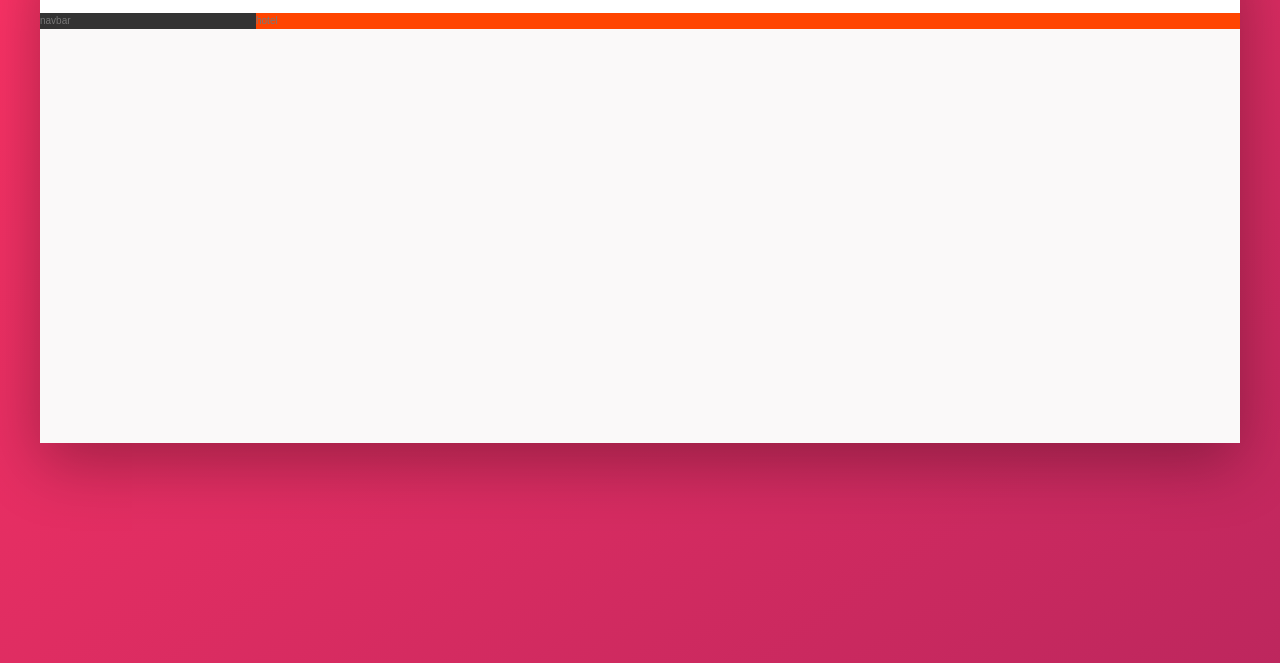
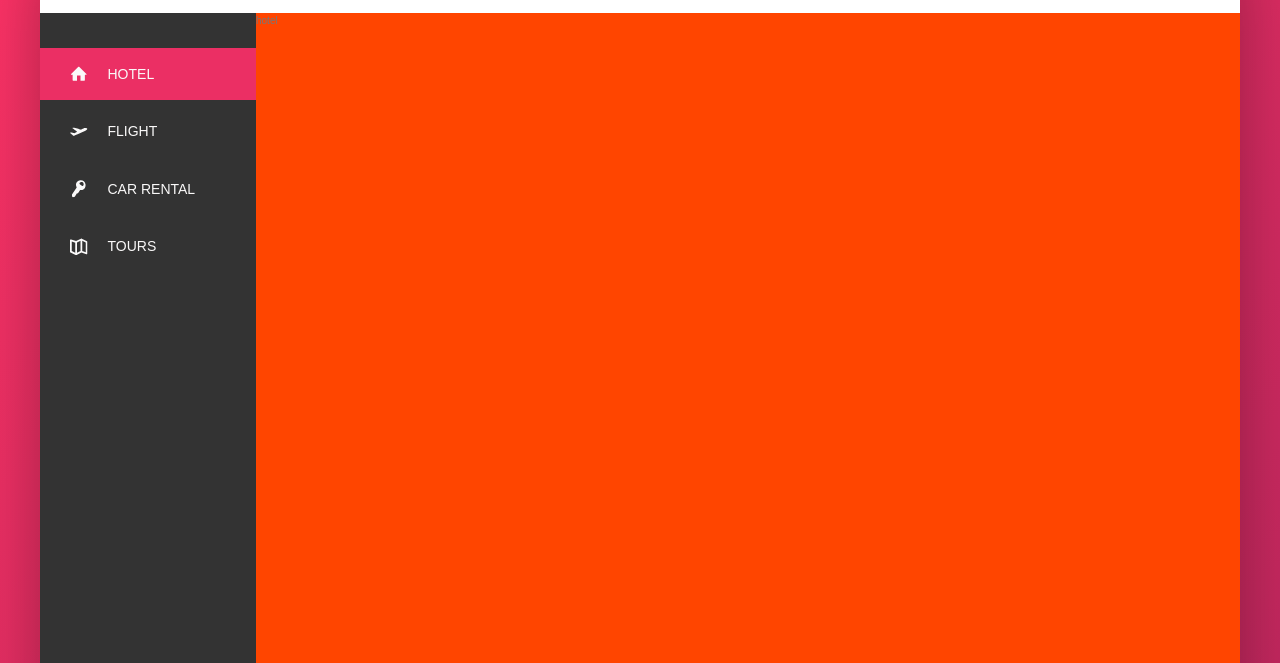
Before and after one commit to shivakumar323/Trillo, a website: page index.html in a window 1280 px wide. Shown: the part 137-800 px from the top of the page. Drawn offline with Linux system fonts and the light colour scheme.

Commit message:
Navigation for Trillo

```diff
--- a/index.html
+++ b/index.html
@@ -49,7 +49,44 @@
 
             <div class="content">
                 <nav class="sidebar">
-                    navbar
+                    <ul class="side-nav">
+                        <li class="side-nav__item side-nav__item--active">
+                            <a href="#" class="side-nav__link">
+                                <svg class="side-nav__icon">
+                                    <use xlink:href="img/sprite.svg#icon-home"></use>
+                                    <span>Hotel</span>
+                                </svg>
+                            </a>
+                        </li>
+                        <li class="side-nav__item">
+                            <a href="#" class="side-nav__link">
+                                <svg class="side-nav__icon">
+                                    <use xlink:href="img/sprite.svg#icon-aircraft-take-off"></use>
+                                    <span>Flight</span>
+                                </svg>
+                            </a>
+                        </li>
+                        <li class="side-nav__item">
+                            <a href="#" class="side-nav__link">
+                                <svg class="side-nav__icon">
+                                    <use xlink:href="img/sprite.svg#icon-key"></use>
+                                    <span>Car Rental</span>
+                                </svg>
+                            </a>
+                        </li>
+                        <li class="side-nav__item">
+                            <a href="#" class="side-nav__link">
+                                <svg class="side-nav__icon">
+                                    <use xlink:href="img/sprite.svg#icon-map"></use>
+                                    <span>Tours</span>
+                                </svg>
+                            </a>
+                        </li>
+                    </ul>
+
+                    <div class="legal">
+                        &copy; 2019 by trillo, all rights reserved.
+                    </div>
                 </nav>
                 <main class="hotel-view">
                     hotel
--- a/sass/components/_components.scss
+++ b/sass/components/_components.scss
@@ -122,8 +122,68 @@
         margin-right: 1rem;
     }
 
-    &__user-name {
+}
 
+//side navigation
+.side-nav {
+    font-size: 1.4rem;
+    list-style: none;
+    margin-top: 3.5rem;
+
+    &__item {
+        position: relative;
+        &:not(:last-child) {
+            margin-bottom: .5rem;
+        }
     }
 
+    &__item::before {
+        content: "";
+        position: absolute;
+        top: 0;
+        left: 0;
+        height: 100%;
+        width: 3px;
+        background-color: var(--color-primary);
+        transform: scaleY(0);
+        transition: transform .2s, width .4s .2s, background-color .1s; // .2s at the end will make width transition wait for .2s mean while in that .2s transform transition can be seen by the user.
+    }
+
+    &__item:hover::before,
+    &__item--active::before {
+        transform: scaleY(1);
+        width: 100%;
+    }
+
+    &__item:active::before {
+        background-color: var(--color-primary-light);
+    }
+
+    &__link:link,
+    &__link:visited {
+        color: var(--color-grey-light-1);
+        text-decoration: none;
+        text-transform: uppercase;
+        padding: 1.5rem 3rem;
+        position: relative; // we should always define position when we use z-index
+        z-index: 10;  // we want this link to obtain on top of item:before::hover
+
+        display: flex;
+        align-items: center;
+    }
+
+    &__icon {
+        height: 1.75rem;
+        width: 1.75rem;
+        fill: currentColor; // currentColor is the color of current e;lement or parent element
+        margin-right: 2rem;
+    }
 }
+
+// legal text
+.legal {
+    font-size: 1.2rem;
+    padding: 2.5rem;
+    color: var(--color-grey-light-4);
+    text-align: center;
+}
--- a/sass/layout/_layout.scss
+++ b/sass/layout/_layout.scss
@@ -24,10 +24,17 @@
 .sidebar {
     background-color: var(--color-grey-dark-1);
     flex: 0 0 18%; // flex-grow: 0, flex-shrink: 0, flex-basis: 18% = width.
+
+    display: flex;
+    flex-direction: column;
+    justify-content: space-between;
 }
 
 .hotel-view {
     background-color: #fff;
     flex: 1; // flex-grow: 1 which means it grows to the remaining width which os 100% - 18% = 82%.
+
+    //test
     background-color: orangered;
+    height: 80rem;
 }
```
Also changed, not shown: css/style.css, 1 other file.
